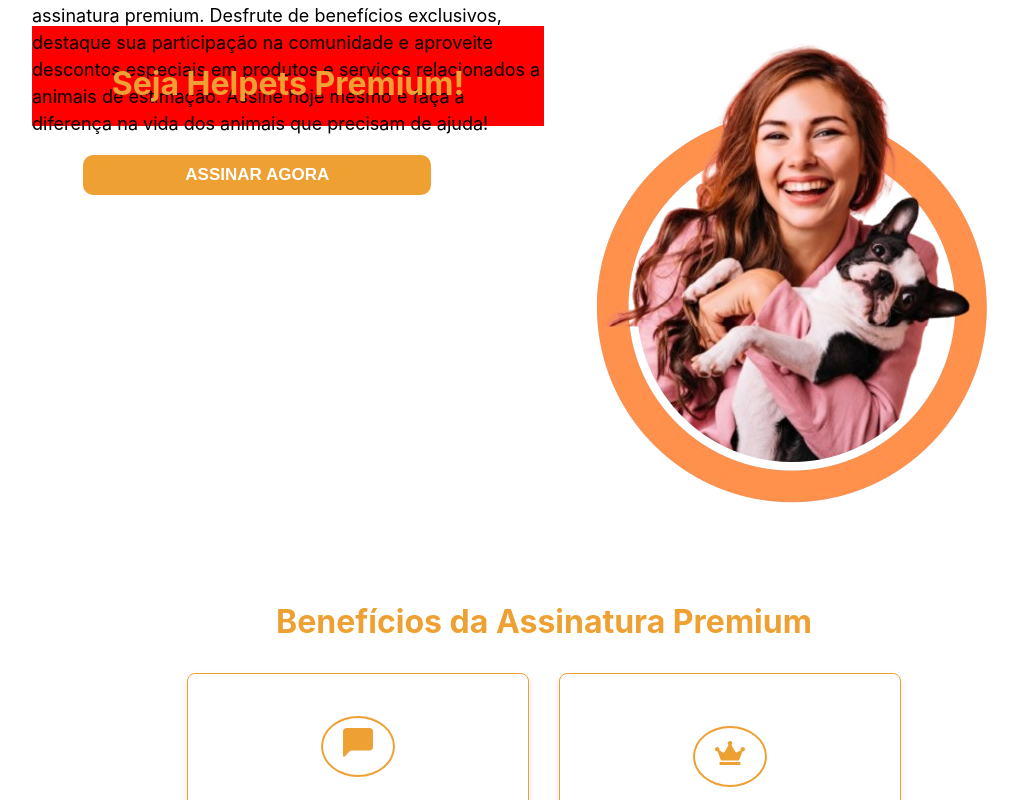
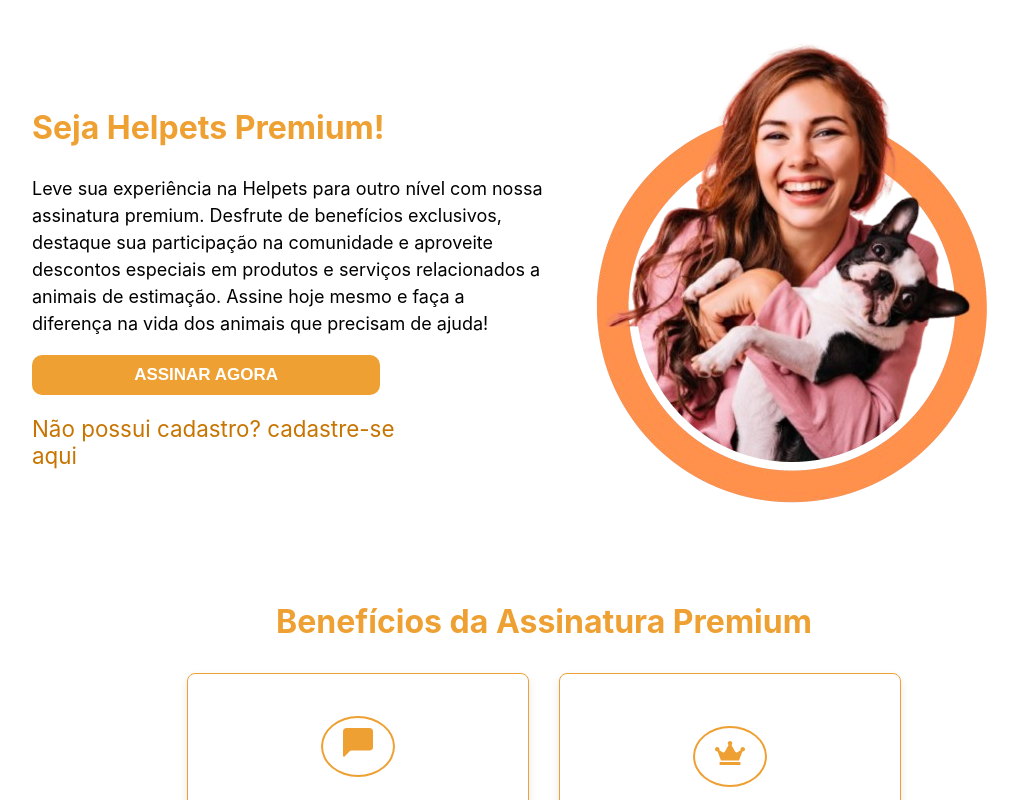
Before and after one commit to Gianluca-S-Oliveira/insta, a React (Create React App) app: page /premium in a window 1280 px wide. Shown: the top 800 px of the page, without its empty margins (96-1114 px from the left). Built offline with nearby package versions, Linux system fonts and the light colour scheme; no server answers; the HTML template or start-up script is replaced by a standard one.

Commit message:
fix layouts

```diff
--- a/src/Componentes/Frases/frases.scss
+++ b/src/Componentes/Frases/frases.scss
@@ -22,10 +22,12 @@
         width: 230px;
         overflow: hidden;
         border-radius: 15px;
+        background-size: cover;
 
         img {
             width: 100%;
             border-radius: 15px;
+            object-fit: cover;
         }
 
     }
--- a/src/Paginas/Cadastro/cadastro.js
+++ b/src/Paginas/Cadastro/cadastro.js
@@ -52,6 +52,7 @@
                 return authUser.user.updateProfile({
                     displayName: username,
                     phoneNumber: whatsapp,
+                    UserMail: email,
                 });
             })
             .then(() => {
--- a/src/Paginas/Justificativa/index.js
+++ b/src/Paginas/Justificativa/index.js
@@ -58,7 +58,7 @@
         </div>
             <section className="justificativa-container">
                 <div className='justificativas'>
-                    <div className="text-container">
+                    <div className="texto_justificativa ">
                         <h1 className='title'>Justificativa HELPETS</h1>
                         <p className='p-justify'>
                             A Helpets foi criada para suprir a necessidade de uma plataforma exclusiva para adoção de pets. Diante da ausência de um espaço dedicado, muitos adotantes e animais em busca de lares amorosos acabam dispersos em outras redes sociais. Com a Helpets, proporcionamos um ambiente único, simplificando e agilizando a conexão entre quem busca e quem oferece um lar, promovendo assim o bem-estar dos animais e fortalecendo essa importante comunidade de amor pelos pets.
--- a/src/Paginas/Justificativa/justificativa.scss
+++ b/src/Paginas/Justificativa/justificativa.scss
@@ -22,12 +22,11 @@
     }
 }
 
-.text-container {
+.texto_justificativa {
     display: flex;
     flex-direction: column;
     justify-content: center;
     width: 50%;
-    background-color: red;
 
     .title {
         margin-bottom: 10px;
--- a/src/Paginas/Posts/NewPost/AddPost.js
+++ b/src/Paginas/Posts/NewPost/AddPost.js
@@ -17,7 +17,6 @@
     const [progress, setProgress] = useState(0);
 
     const [showEmojis, setShowEmojis] = useState(false);
-
     const handleChange = (e) => {
         if (e.target.files[0]) {
             setImage(e.target.files[0]);
@@ -51,6 +50,7 @@
                 alert(error.message);
             },
             () => {
+                console.log("aaaa" + username)
                 storage
                     .ref("images")
                     .child(image.name)
--- a/src/Paginas/Posts/PostsList/Posts.js
+++ b/src/Paginas/Posts/PostsList/Posts.js
@@ -28,7 +28,7 @@
 
     return `hsl(${hash}, 70%, 50%)`;
 }
-function Posts({ postId, user, userName, caption, imageURL, numero }) {
+function Posts({ postId, user, userName, caption, imageURL, UserMail }) {
     const [comments, setComments] = useState([]);
     const [newComment, setNewComment] = useState('');
     const [editComment, setEditComment] = useState('');
@@ -100,7 +100,8 @@
         db.collection("posts").doc(postId).collection("comments").add({
             text: newComment,
             username: user.displayName,
-            numero: user.phoneNumber,
+            useremail: user.UserMail,
+
             timestamp: firebase.firestore.FieldValue.serverTimestamp(),
         });
         setNewComment('');
@@ -174,7 +175,7 @@
                         </div>
 
                         <h1 className="p-copy" onClick={copiarEmail}>
-                            {user.email}
+                            {useremail}
                             <FaRegCopy onClick={copiarEmail} />
                         </h1>
                     </div>
--- a/src/Paginas/Premium/index.js
+++ b/src/Paginas/Premium/index.js
@@ -57,15 +57,24 @@
 
                 <section className="justificativa-container">
                     <div className='justificativas'>
-                        <div className="text-container">
-                            <h2>Seja Helpets Premium!</h2>
+                        <div className="premium_text">
+                            <h2 className="h2">Seja Helpets Premium!</h2>
                             <p>
                                 Leve sua experiência na Helpets para outro nível com nossa assinatura premium. Desfrute de benefícios exclusivos, destaque sua participação na comunidade e aproveite descontos especiais em produtos e serviços relacionados a animais de estimação. Assine hoje mesmo e faça a diferença na vida dos animais que precisam de ajuda!
                             </p>
                             <div style={{ width: '80%' }}>
-                                <BotaoCustomizado type="submit" >
-                                    Assinar Agora
-                                </BotaoCustomizado>
+                                <a href='/pagamento' >
+                                    <BotaoCustomizado type="submit" to='/cadastro'>
+                                        Assinar Agora
+
+                                    </BotaoCustomizado>
+                                </a>
+                                <br />
+                                <br />
+
+                                <Link to="/cadastro" style={{ textDecoration: 'none', color: 'var(--laranja--escuro)', fontSize: '1.4rem', marginTop: '10px' }} >
+                                    Não possui cadastro? <span className="span"> cadastre-se aqui</span>
+                                </Link>
                             </div>
 
                         </div>
--- a/src/Paginas/Premium/premium.scss
+++ b/src/Paginas/Premium/premium.scss
@@ -22,17 +22,16 @@
     }
 }
 
-.text-container {
+.premium_text {
     display: flex;
     flex-direction: column;
     justify-content: center;
     width: 50%;
 
-    h2 {
+    .h2 {
         margin-bottom: 10px;
         font-size: 2rem;
         color: var(--cor--principal);
-        /* Certifique-se de definir esta variável */
     }
 
     p {
```
Also changed, not shown: src/assets/imagens/animal-4.jpg, src/assets/imagens/animal-6.jpg.
